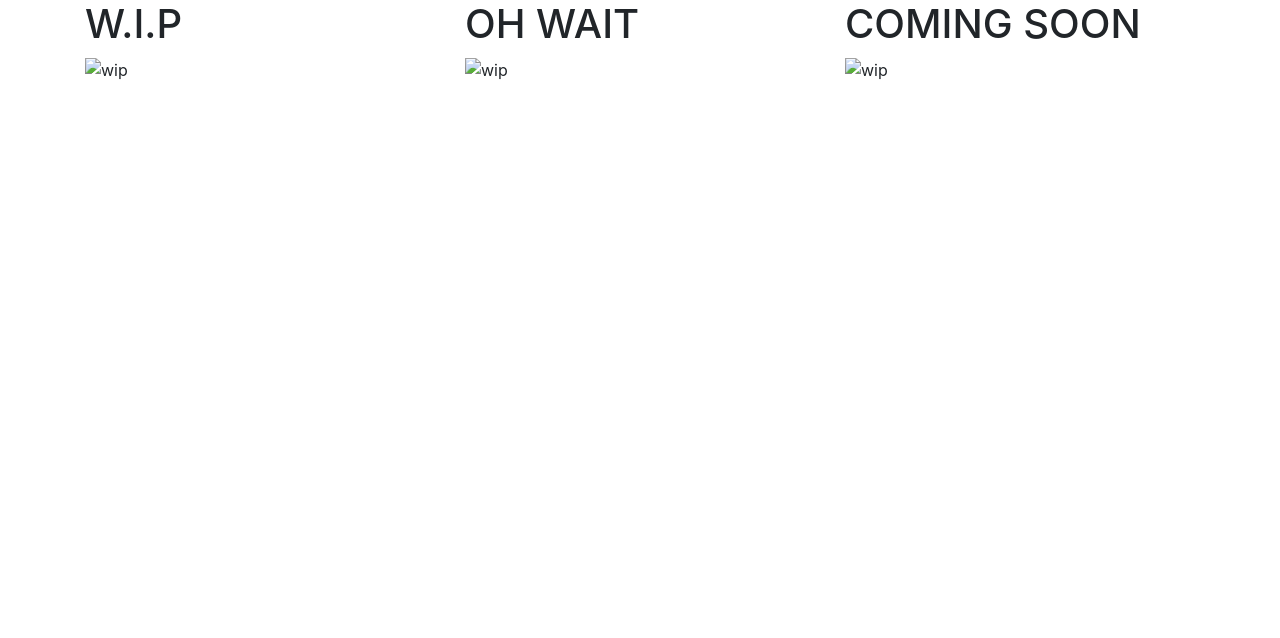
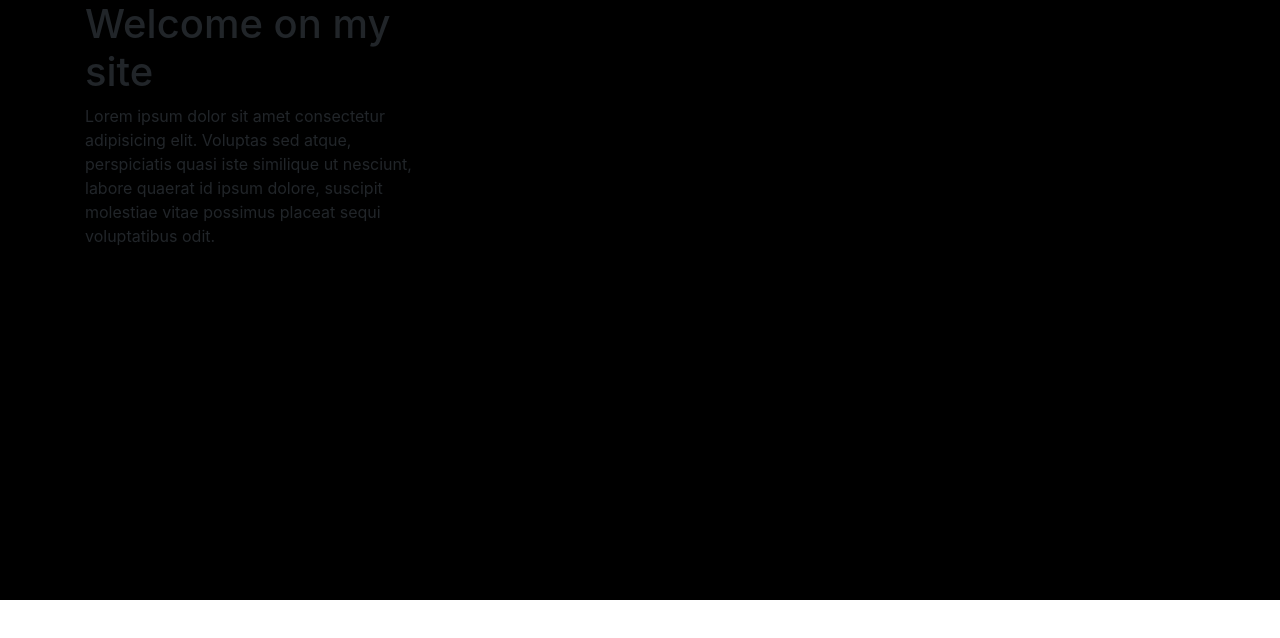
Before and after one commit to MichaelBourloo/Projet-objectifs, a plain HTML site: page index.html in a window 1280 px wide. Drawn offline with nearby package versions, Linux system fonts and the light colour scheme.

Commit message:
update 0.2.3

```diff
--- a/assets/style/main.scss
+++ b/assets/style/main.scss
@@ -1,5 +1,4 @@
-// @import url("reset.css");
-
-.container-fluid {
-    margin-top: 5vh;
+.black {
+    height: 600px;
+    background-color: black;
 }
--- a/assets/style/reset.css
+++ /dev/null
@@ -1,48 +0,0 @@
-/* http://meyerweb.com/eric/tools/css/reset/
-   v2.0 | 20110126
-   License: none (public domain)
-*/
-
-html, body, div, span, applet, object, iframe,
-h1, h2, h3, h4, h5, h6, p, blockquote, pre,
-a, abbr, acronym, address, big, cite, code,
-del, dfn, em, img, ins, kbd, q, s, samp,
-small, strike, strong, sub, sup, tt, var,
-b, u, i, center,
-dl, dt, dd, ol, ul, li,
-fieldset, form, label, legend,
-table, caption, tbody, tfoot, thead, tr, th, td,
-article, aside, canvas, details, embed,
-figure, figcaption, footer, header, hgroup,
-menu, nav, output, ruby, section, summary,
-time, mark, audio, video {
-	margin: 0;
-	padding: 0;
-	border: 0;
-	font-size: 100%;
-	font: inherit;
-	vertical-align: baseline;
-}
-/* HTML5 display-role reset for older browsers */
-article, aside, details, figcaption, figure,
-footer, header, hgroup, menu, nav, section {
-	display: block;
-}
-body {
-	line-height: 1;
-}
-ol, ul {
-	list-style: none;
-}
-blockquote, q {
-	quotes: none;
-}
-blockquote:before, blockquote:after,
-q:before, q:after {
-	content: '';
-	content: none;
-}
-table {
-	border-collapse: collapse;
-	border-spacing: 0;
-}
--- a/index.html
+++ b/index.html
@@ -1,45 +1,25 @@
 <!DOCTYPE html>
 <html lang="en">
 	<head>
-    <meta charset="utf-8">
-    <meta http-equiv="X-UA-Compatible" content="IE=edge">
-    <meta name="viewport" content="width=device-width, initial-scale=1">
-    <!-- The above 3 meta tags *must* come first in the head; any other head content must come *after* these tags -->
-    <title>Welcome on my site</title>
-
-    <!-- Bootstrap -->
-    <link href="./assets/style/bootstrap.min.css" rel="stylesheet">
-
-    <!-- HTML5 shim and Respond.js for IE8 support of HTML5 elements and media queries -->
-    <!-- WARNING: Respond.js doesn't work if you view the page via file:// -->
-    <!--[if lt IE 9]>
-      <script src="https://oss.maxcdn.com/html5shiv/3.7.3/html5shiv.min.js"></script>
-      <script src="https://oss.maxcdn.com/respond/1.4.2/respond.min.js"></script>
-    <![endif]-->
+		<meta charset="UTF-8">
+		<meta name="viewport" content="width=device-width, initial-scale=1.0">
+		<meta http-equiv="X-UA-Compatible" content="ie=edge">
+		<link rel="stylesheet" href="./assets/style/bootstrap.min.css">
+		<link rel="stylesheet" href="./assets/style/main.css">
+		<title>Document</title>
 	</head>
 	<body>
-    <div class="container-fluid">
+		<div class="container-fluid black">
 			<div class="container">
 				<div class="row">
-                <article class="col-md-4">
-                    <h1>W.I.P</h1>
-                    <img src="./assets/img/work-in-progress-md.png" alt="wip">
-                </article>
-                <article class="col-md-4">
-                    <h1>OH WAIT</h1>
-                    <img src="./assets/img/work-in-progress-md.png" alt="wip">
-                </article>
-                <article class="col-md-4">
-                    <h1>COMING SOON</h1>
-                    <img src="./assets/img/work-in-progress-md.png" alt="wip">
+					<article class="col-xs-12 col-sn-12 col-md-4 col-lg-4">
+						<h1>Welcome on my site</h1>
+						<p>
+							Lorem ipsum dolor sit amet consectetur adipisicing elit. Voluptas sed atque, perspiciatis quasi iste similique ut nesciunt, labore quaerat id ipsum dolore, suscipit molestiae vitae possimus placeat sequi voluptatibus odit.
+						</p>
 					</article>
 				</div>
 			</div>
 		</div>
-
-    <!-- jQuery (necessary for Bootstrap's JavaScript plugins) -->
-    <script src="https://ajax.googleapis.com/ajax/libs/jquery/1.12.4/jquery.min.js"></script>
-    <!-- Include all compiled plugins (below), or include individual files as needed -->
-    <script src="./assets/js/bootstrap.min.js"></script>
 	</body>
 </html>
```
Also changed, not shown: assets/style/main.css, 1 other file. Lines whose indentation alone changed are shown as unchanged.
